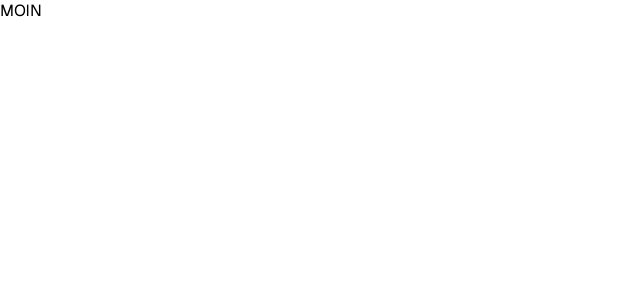
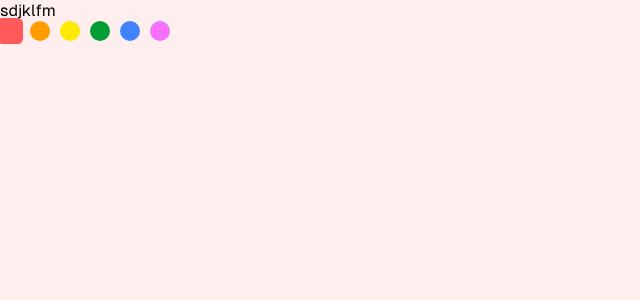
Before and after one commit to linssenste/instax-link-web, a Vue app: page / in a window 1280 px wide. Shown: the top 300 px of the page, without its empty margins (0-640 px from the left). Built offline with nearby package versions, Linux system fonts and the light colour scheme.

Commit message:
minimized theme color selector

```diff
--- a/src/App.vue
+++ b/src/App.vue
@@ -1,21 +1,16 @@
 <template>
 
-	<div>MOIN</div>
-    <!-- <v-app theme="instaxTheme">
-        <v-main class="app">
-            <PrinterAppTemplate v-on:color-update="themeColor=$event" v-on:config-update="config=$event">
-                <template v-slot:default="{ printerStatus, print, color }">
-                    <router-view :color="color" :config="config" :printerStatus="printerStatus" :print="print" />
-                </template>
-            </PrinterAppTemplate>
-        </v-main>
-    </v-app> -->
+	<div class="app-area">
+		<div class="background" :style="themeStyling"/>
+		sdjklfm
+		<ThemeColorSelector v-on:color-change="themeColor = $event"/>
+	</div>
 </template>
 
 <script setup lang="ts">
-
+import ThemeColorSelector from '@/components/layout/ThemeColorSelector.vue'
 // import PrinterAppTemplate from '@/components/layout/PrinterAppTemplate.vue'
-import { ref } from 'vue';
+import { computed, ref } from 'vue';
 
 const config=ref({
     width: 800,
@@ -24,75 +19,35 @@ const config=ref({
 
 const themeColor=ref<string>('pink');
 
+const themeStyling = computed(() => {
+	return {
+		backgroundColor: `var(--${themeColor.value}-color)`
+	}
+})
 
 </script>
 
-<style lang="scss">
-.app {
-    overflow: hidden !important;
-}
-</style>
 
-
-<style>
-@import url('https://fonts.googleapis.com/css?family=Inter');
-
-html,
-body {
-    overflow: hidden !important;
-    font-family: 'Inter', sans-serif;
-}
-</style>
 
 
 
 <style lang="scss">
-/* For Webkit, Blink, and Edge browsers */
-::-webkit-scrollbar {
-    width: 11px;
-    padding-right: 2px !important;
-    height: 14px;
-    background-color: transparent;
+.app-area {
+	width: 100%;
+	height: 100vh;
+	overflow: hidden;
 }
 
-::-webkit-scrollbar-track {
-
-    margin-top: 2px;
-    margin-bottom: 2px;
-    margin-right: 5px !important;
-    background-color: transparent;
+.background {
+	background-color: var(--green-color);
+	opacity: .1;
+	position: absolute;
+	top: 0px;
+	z-index: -1;
+	left: 0px;
+	height: 100%;
+	width: 100%;
 }
 
-::-webkit-scrollbar-thumb {
-    background: #c0c0c0;
-    margin-top: 10px;
-    border-radius: 10px;
-    border: 1px solid #FFFFFF;
-}
 
-::-webkit-scrollbar-thumb:hover {
-    background: #a0a0a0;
-}
-
-/* For Mozilla Firefox */
-* {
-
-    margin-right: 5px;
-    scrollbar-width: thin;
-    scrollbar-color: #c0c0c0 transparent;
-}
-
-.hide-scrollbar {
-    overflow-y: scroll;
-    -ms-overflow-style: none !important;
-    /* IE and Edge */
-    scrollbar-width: none !important;
-    /* Firefox */
-}
-
-.hide-scrollbar::-webkit-scrollbar {
-    display: none !important;
-}
-
-/* Custom scrollbar styles for Internet Explorer are not supported */
 </style>
--- a/src/components/layout/ThemeColorSelector.vue
+++ b/src/components/layout/ThemeColorSelector.vue
@@ -1,47 +1,31 @@
 <template>
-    <div class="ml-0 d-flex flex-row align-center">
-        <a style="text-decoration: none!important;" href="https://github.com/linssenste/instax-link-web" target="_blank">
-            <v-btn class="mr-6" color="black" icon variant="tonal" density="comfortable"><v-icon size="large"
-                    color="black">mdi-github</v-icon></v-btn>
-        </a>
+    <div class="selector-row">
 
-
-        <div v-on:click="selectedColor='pink'" :class="selectedColor==='pink'? 'color-selector-item-selected':''"
-            data-testid="pink-color-selector-item" class="color-selector-item bg-pink rounded-pill ">
-        </div>
-        <div v-on:click="selectedColor='red'" :class="selectedColor==='red'? 'color-selector-item-selected':''"
-            data-testid="red-color-selector-item" class="color-selector-item bg-red rounded-pill "></div>
-        <div v-on:click="selectedColor='orange'" :class="selectedColor==='orange'? 'color-selector-item-selected':''"
-            data-testid="orange-color-selector-item" class="color-selector-item bg-orange rounded-pill "></div>
-
-
-        <div v-on:click="selectedColor='purple'" :class="selectedColor==='purple'? 'color-selector-item-selected':''"
-            data-testid="purple-color-selector-item" class="color-selector-item bg-purple rounded-pill "></div>
-
-
-
+		<div v-for="color in colors" v-on:click="changeThemeColor(color)"  :class="selectedColor==color? 'color-selected' : ''"
+            data-testid="pink-color-selector-item" :style="colorStyling(color)" class="color-item"/>
 
     </div>
 </template>
 
 <script setup lang="ts">
-import { onMounted } from 'vue';
-import { ref, watch } from 'vue'
+import { ref, onMounted } from 'vue'
 
-const selectedColor=ref('white')
+const colors = ['red', 'orange', 'yellow', 'green', 'blue', 'pink'];
+const selectedColor=ref((localStorage.getItem('background')||'red'))
 const emit=defineEmits(['color-change'])
 
+function colorStyling(name: string) {
+	return {
+		backgroundColor: `var(--${name}-color)`
+	}
+}
 
 onMounted(() => {
-    selectedColor.value=localStorage.getItem('background')||'pink'
+	changeThemeColor(selectedColor.value);
 })
+function changeThemeColor(color: string): void {
 
-watch(selectedColor, () => {
-    emitColor();
-})
-
-function emitColor(): void {
-
+	selectedColor.value = color;
     localStorage.setItem('background', selectedColor.value)
     emit('color-change', selectedColor.value)
 
@@ -49,22 +33,31 @@ function emitColor(): void {
 </script>
 
 <style scoped>
-.color-selector-item {
+
+.selector-row {
+
+	display: flex;
+	flex-direction: row;
+	align-items: center;
+}
+
+.color-item {
     width: 20px;
     cursor: pointer;
     height: 20px;
     transition: all 50ms linear;
-    margin-right: 14px !important;
+    margin-right: 10px !important;
+
+	border-radius: 50%;
 }
 
-.color-selector-item:hover {
+.color-item:hover {
     transform: scale(1.3);
     transition: all 50ms linear;
 
 }
 
-.color-selector-item-selected {
-    pointer-events: none;
+.color-selected {
     transform: scale(1.3);
     border-radius: 4px !important;
 
```
